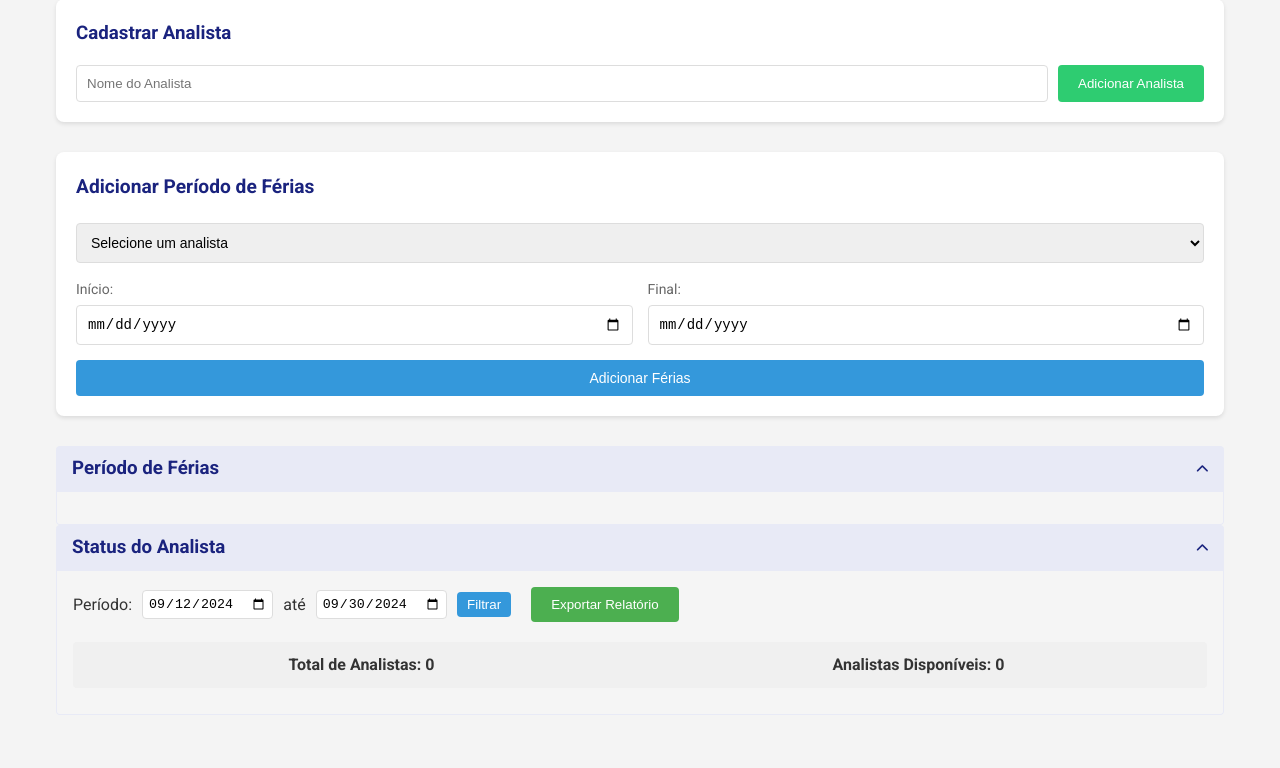
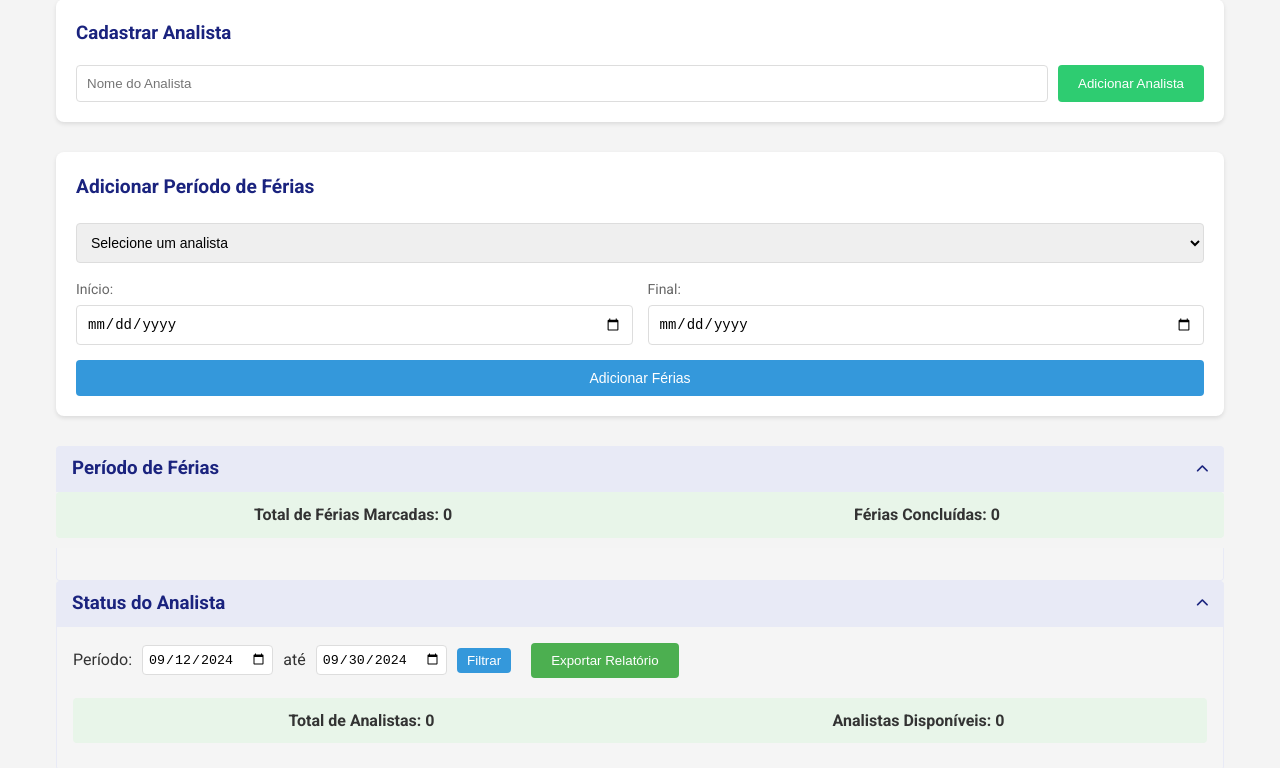
Before and after one commit to pdrooh/gestao_corporativa, a plain HTML site: page ferias.html in a window 1280 px wide. Shown: the part 150-918 px from the top of the page. Before the commit the page ends 897 px from the top, so only its background shows below. Drawn offline with Linux system fonts and the light colour scheme.

```diff
--- a/ferias.html
+++ b/ferias.html
@@ -68,6 +68,11 @@
                 Período de Férias
                 <button class="expand-btn"><i class="fas fa-chevron-up"></i></button>
             </h3>
+            <div id="feriasContador" class="ferias-contador">
+                <span id="totalFerias">Total de Férias Marcadas: 0</span>
+                <span id="feriasConcluidas">Férias Concluídas: 0</span>
+            </div>
+
             <div class="expandable-content" style="display: block;">
                 <div id="feriasList"></div>
             </div>
@@ -106,10 +111,6 @@
 
 
 
-
-
-
-
         <div class="expandable-section">
             <h3>
                 Status do Analista
--- a/ferias.js
+++ b/ferias.js
@@ -12,6 +12,8 @@ document.addEventListener('DOMContentLoaded', () => {
     atualizarListaFerias();
     inicializarFiltroData();
     atualizarStatusAnalistas();
+    atualizarContadorFerias();
+
 });
 
 function carregarDados() {
@@ -77,6 +79,7 @@ function adicionarFerias(event) {
     } else {
         showNotification('Por favor, preencha todos os campos.', 'error');
     }
+    atualizarContadorFerias();
 }
 
 function atualizarListaAnalistas() {
@@ -135,6 +138,7 @@ function removerFerias(index) {
     atualizarListaFerias();
     atualizarStatusAnalistas();
     showNotification('Férias removidas com sucesso!');
+    atualizarContadorFerias();
 }
 
 function removerAnalista(index) {
@@ -326,6 +330,7 @@ function atualizarFeriasAnalista(antigoNome, novoNome) {
             periodo.analista = novoNome;
         }
     });
+    atualizarContadorFerias();
 }
 
 // Inicialização
@@ -551,3 +556,12 @@ function atualizarContadorAnalistas() {
     document.getElementById('totalAnalistas').textContent = `Total de Analistas: ${totalAnalistas}`;
     document.getElementById('analistasDisponiveis').textContent = `Analistas Disponíveis: ${analistasDisponiveis}`;
 }
+
+function atualizarContadorFerias() {
+    const totalFerias = ferias.length;
+    const hoje = new Date();
+    const feriasConcluidas = ferias.filter(f => new Date(f.dataFim) < hoje).length;
+
+    document.getElementById('totalFerias').textContent = `Total de Férias Marcadas: ${totalFerias}`;
+    document.getElementById('feriasConcluidas').textContent = `Férias Concluídas: ${feriasConcluidas}`;
+}
--- a/styles.css
+++ b/styles.css
@@ -819,7 +819,7 @@ h2, h3 {
 .analistas-contador {
     display: flex;
     justify-content: space-between;
-    background-color: #f0f0f0;
+    background-color: #e8f5e9;
     padding: 10px;
     border-radius: 4px;
     margin-bottom: 10px;
@@ -830,3 +830,18 @@ h2, h3 {
     flex: 1;
     text-align: center;
 }
+
+.ferias-contador {
+    display: flex;
+    justify-content: space-between;
+    background-color: #e8f5e9;
+    padding: 10px;
+    border-radius: 4px;
+    margin-bottom: 10px;
+    font-weight: bold;
+}
+
+.ferias-contador span {
+    flex: 1;
+    text-align: center;
+}
```
